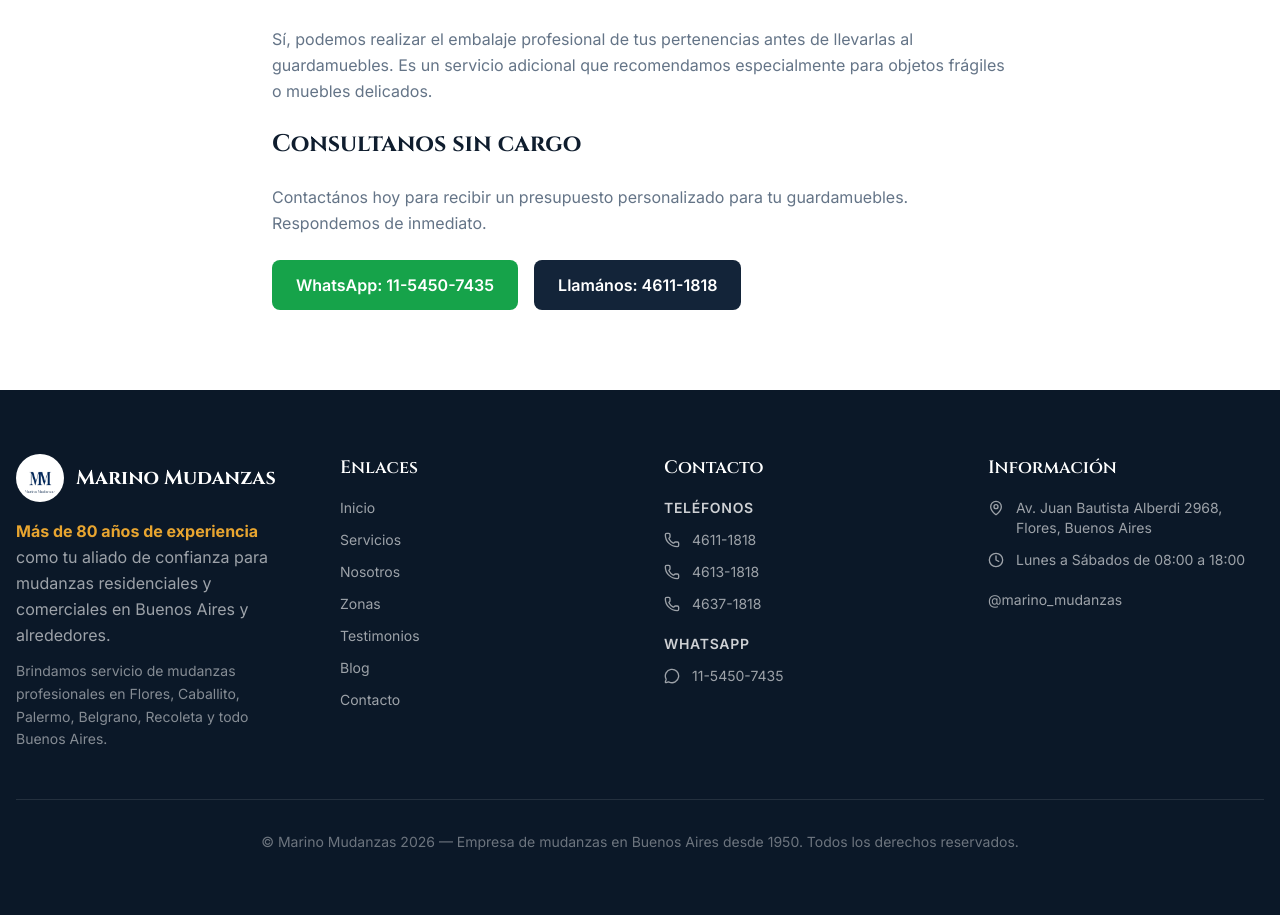
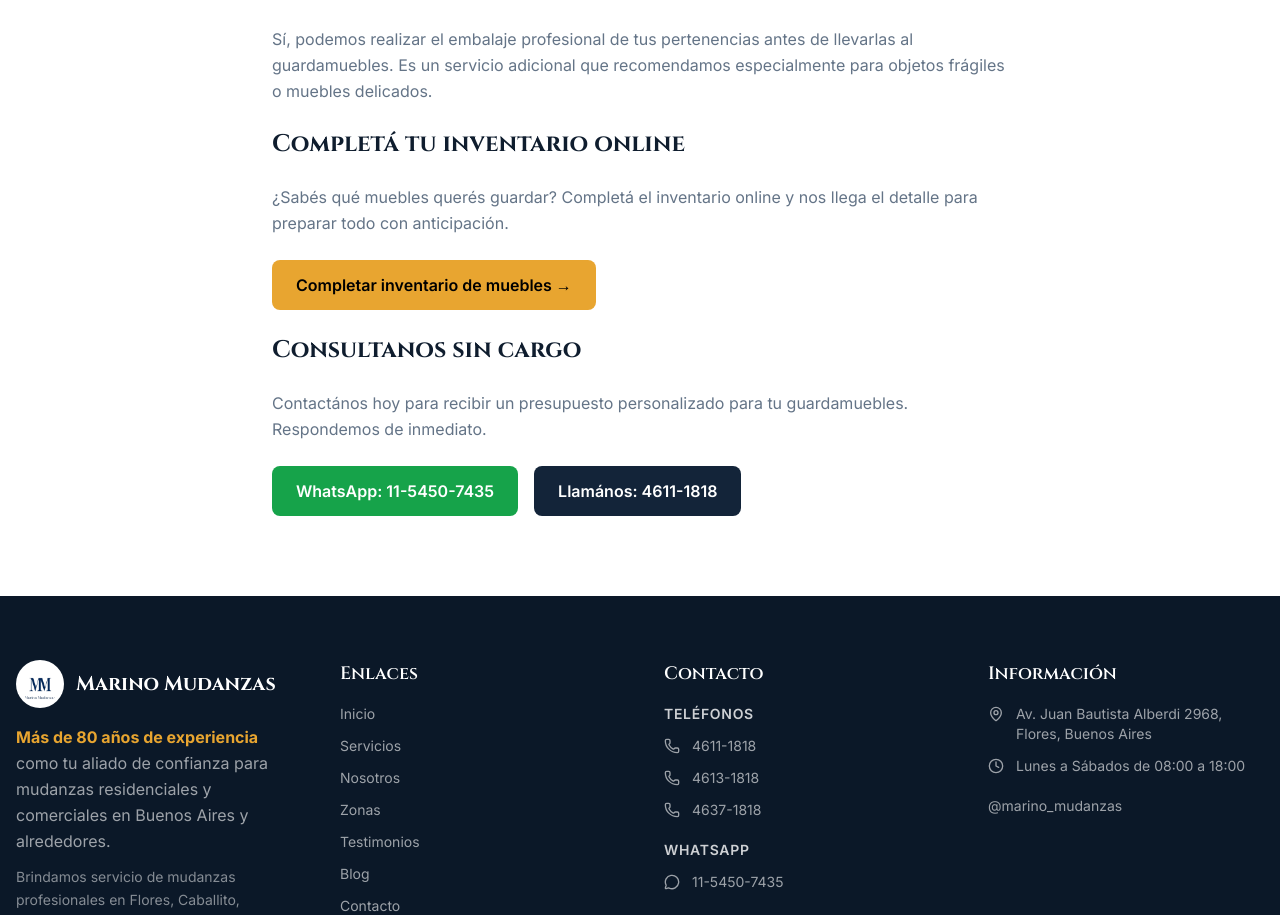
Before and after one commit to Lukaku55/marinomudanzas-next, a Next.js app: page /guardamuebles in a window 1280 px wide. Shown: the part 2205-3120 px from the top of the page. Built offline with nearby package versions, Linux system fonts and the light colour scheme.

Commit message:
feat: agregar link al formulario de inventario desde página de guardamuebles

```diff
--- a/app/guardamuebles/page.tsx
+++ b/app/guardamuebles/page.tsx
@@ -91,6 +91,14 @@
             <h3 className="font-display text-xl font-semibold text-foreground mt-6 mb-2">¿Hacen el embalaje antes de guardar?</h3>
             <p>Sí, podemos realizar el embalaje profesional de tus pertenencias antes de llevarlas al guardamuebles. Es un servicio adicional que recomendamos especialmente para objetos frágiles o muebles delicados.</p>
 
+            <h2 className="font-display text-2xl font-bold text-foreground mt-10 mb-4">Completá tu inventario online</h2>
+            <p>¿Sabés qué muebles querés guardar? Completá el inventario online y nos llega el detalle para preparar todo con anticipación.</p>
+            <div className="mt-4 mb-8">
+              <a href="/guardamuebles/inventario" className="inline-flex items-center gap-2 bg-gold text-black px-6 py-3 rounded-lg font-semibold hover:opacity-90 transition-opacity">
+                Completar inventario de muebles →
+              </a>
+            </div>
+
             <h2 className="font-display text-2xl font-bold text-foreground mt-10 mb-4">Consultanos sin cargo</h2>
             <p>Contactános hoy para recibir un presupuesto personalizado para tu guardamuebles. Respondemos de inmediato.</p>
             <div className="flex flex-col sm:flex-row gap-4 mt-6">
```
